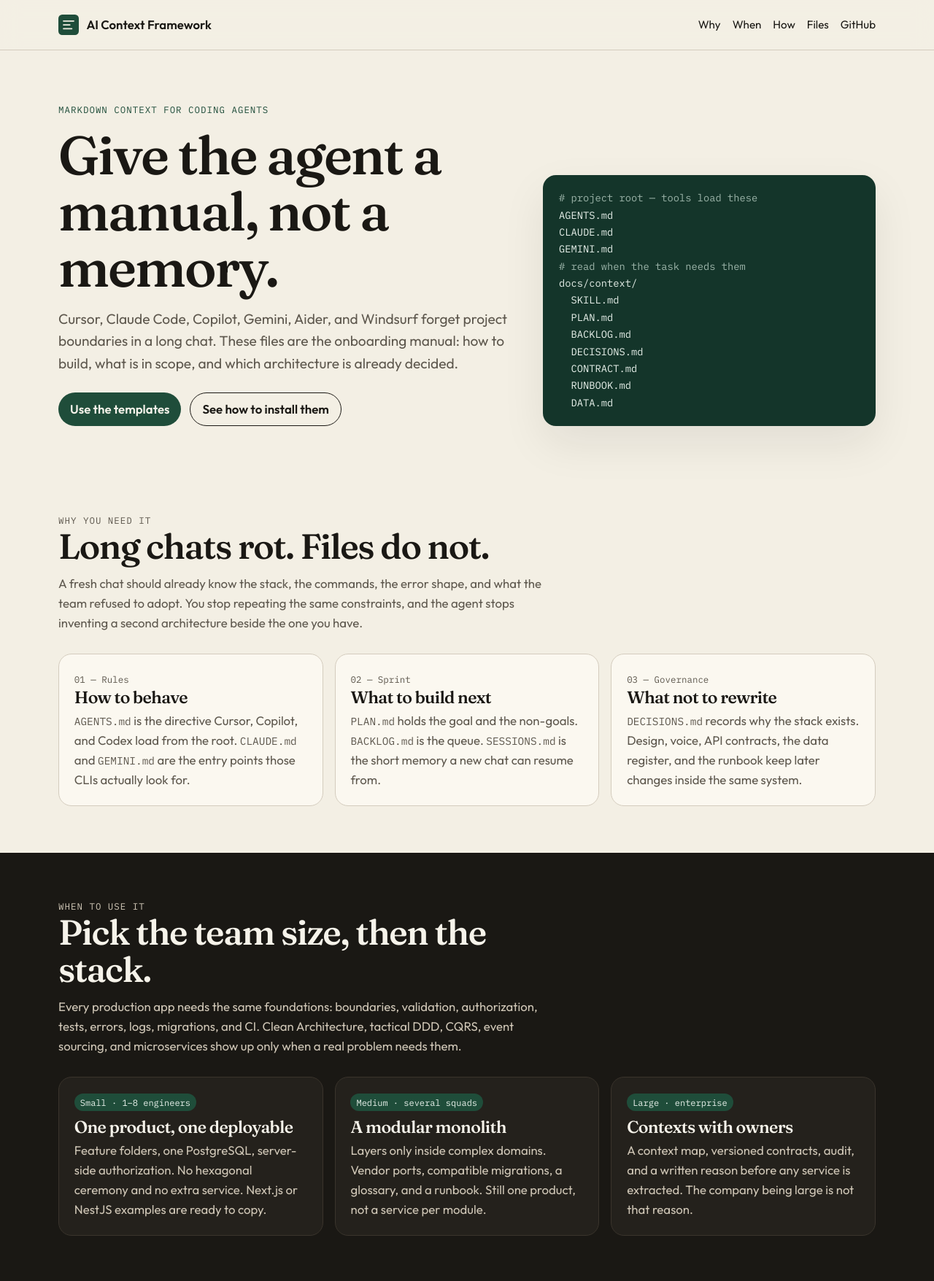
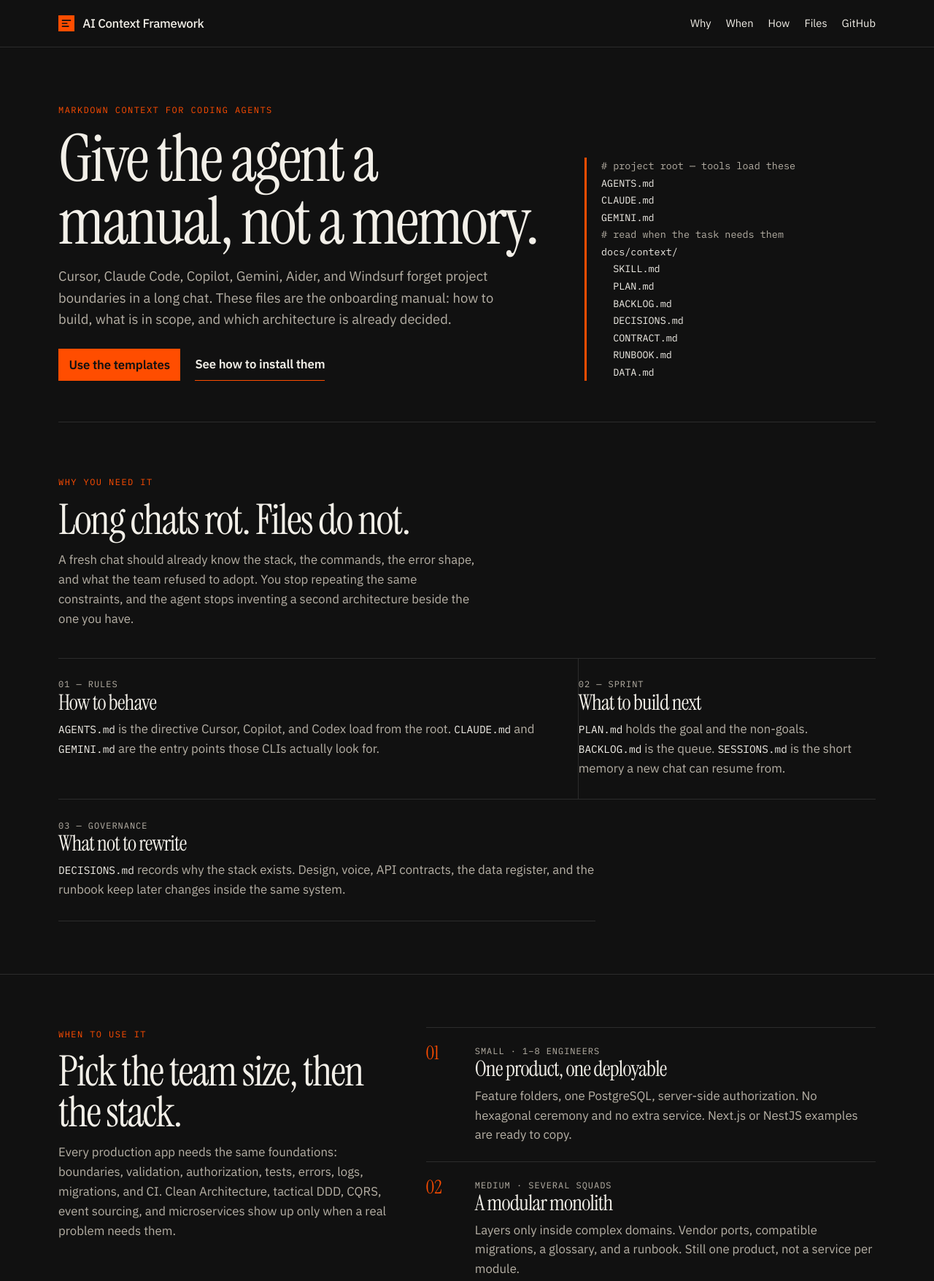
Before and after one commit to mhadikz/agent-context-framework, a plain HTML site: page docs/index.html in a window 1280 px wide. Shown: the top 1756 px of the page at 73% size. Drawn offline with Linux system fonts and the light colour scheme.

Commit message:
docs: restyle the landing page

```diff
--- a/docs/index.html
+++ b/docs/index.html
@@ -7,7 +7,7 @@
   <meta name="description" content="Markdown templates that keep AI coding agents inside your architecture. Use AGENTS.md, CLAUDE.md, and docs/context for Next.js and NestJS teams, from a small product to an enterprise.">
   <meta name="author" content="Hadi">
   <link rel="canonical" href="https://mhadikz.github.io/agent-context-framework/">
-  <meta name="theme-color" content="#1f4d3a">
+  <meta name="theme-color" content="#111111">
   <meta property="og:type" content="website">
   <meta property="og:title" content="AI Context Framework — onboarding manuals for coding agents">
   <meta property="og:description" content="Stop context rotting. Give Cursor, Claude Code, Copilot, and Gemini a small set of project files for rules, the sprint, and the architecture.">
@@ -19,7 +19,7 @@
   <link rel="icon" href="favicon.svg" type="image/svg+xml">
   <link rel="preconnect" href="https://fonts.googleapis.com">
   <link rel="preconnect" href="https://fonts.gstatic.com" crossorigin>
-  <link href="https://fonts.googleapis.com/css2?family=Fraunces:opsz,wght@9..144,560;9..144,640&family=IBM+Plex+Mono:wght@400;500&family=Outfit:wght@400;500;600&display=swap" rel="stylesheet">
+  <link href="https://fonts.googleapis.com/css2?family=IBM+Plex+Mono:wght@400;500&family=IBM+Plex+Sans:wght@400;500;600&family=Instrument+Serif:ital@0;1&display=swap" rel="stylesheet">
   <link rel="stylesheet" href="styles.css">
   <script type="application/ld+json">
   {
@@ -41,9 +41,9 @@
   <header class="site-header">
     <div class="wrap">
       <a class="brand" href="#top">
-        <svg width="28" height="28" viewBox="0 0 32 32" aria-hidden="true">
-          <rect width="32" height="32" rx="6" fill="#1f4d3a"/>
-          <path d="M8 10h16M8 16h10M8 22h13" stroke="#f3efe4" stroke-width="2" stroke-linecap="round"/>
+        <svg width="22" height="22" viewBox="0 0 32 32" aria-hidden="true">
+          <rect width="32" height="32" fill="#ff4d00"/>
+          <path d="M7 10h18M7 16h11M7 22h14" stroke="#111" stroke-width="2.4"/>
         </svg>
         AI Context Framework
       </a>
@@ -90,18 +90,18 @@ docs/context/
           <h2>Long chats rot. Files do not.</h2>
           <p>A fresh chat should already know the stack, the commands, the error shape, and what the team refused to adopt. You stop repeating the same constraints, and the agent stops inventing a second architecture beside the one you have.</p>
         </div>
-        <div class="grid-3">
-          <article class="card">
+        <div class="bento">
+          <article class="panel span">
             <p class="num">01 — Rules</p>
             <h3>How to behave</h3>
             <p><code>AGENTS.md</code> is the directive Cursor, Copilot, and Codex load from the root. <code>CLAUDE.md</code> and <code>GEMINI.md</code> are the entry points those CLIs actually look for.</p>
           </article>
-          <article class="card">
+          <article class="panel">
             <p class="num">02 — Sprint</p>
             <h3>What to build next</h3>
             <p><code>PLAN.md</code> holds the goal and the non-goals. <code>BACKLOG.md</code> is the queue. <code>SESSIONS.md</code> is the short memory a new chat can resume from.</p>
           </article>
-          <article class="card">
+          <article class="panel wide">
             <p class="num">03 — Governance</p>
             <h3>What not to rewrite</h3>
             <p><code>DECISIONS.md</code> records why the stack exists. Design, voice, API contracts, the data register, and the runbook keep later changes inside the same system.</p>
@@ -110,30 +110,39 @@ docs/context/
       </div>
     </section>
 
-    <section class="band" id="when">
-      <div class="wrap">
+    <section id="when">
+      <div class="wrap split">
         <div class="section-intro">
           <p class="kicker">When to use it</p>
           <h2>Pick the team size, then the stack.</h2>
           <p>Every production app needs the same foundations: boundaries, validation, authorization, tests, errors, logs, migrations, and CI. Clean Architecture, tactical DDD, CQRS, event sourcing, and microservices show up only when a real problem needs them.</p>
         </div>
-        <div class="grid-3">
-          <article class="size">
-            <span class="tag">Small · 1–8 engineers</span>
+        <ol class="timeline">
+          <li>
+            <span class="mark">01</span>
+            <div>
+              <p class="num">Small · 1–8 engineers</p>
               <h3>One product, one deployable</h3>
               <p>Feature folders, one PostgreSQL, server-side authorization. No hexagonal ceremony and no extra service. Next.js or NestJS examples are ready to copy.</p>
-          </article>
-          <article class="size">
-            <span class="tag">Medium · several squads</span>
+            </div>
+          </li>
+          <li>
+            <span class="mark">02</span>
+            <div>
+              <p class="num">Medium · several squads</p>
               <h3>A modular monolith</h3>
               <p>Layers only inside complex domains. Vendor ports, compatible migrations, a glossary, and a runbook. Still one product, not a service per module.</p>
-          </article>
-          <article class="size">
-            <span class="tag">Large · enterprise</span>
+            </div>
+          </li>
+          <li>
+            <span class="mark">03</span>
+            <div>
+              <p class="num">Large · enterprise</p>
               <h3>Contexts with owners</h3>
               <p>A context map, versioned contracts, audit, and a written reason before any service is extracted. The company being large is not that reason.</p>
-          </article>
             </div>
+          </li>
+        </ol>
       </div>
     </section>
 
--- a/docs/styles.css
+++ b/docs/styles.css
@@ -1,15 +1,11 @@
 :root {
-  --paper: #f3efe4;
-  --paper-2: #e7e1d4;
-  --ink: #1a1814;
-  --muted: #5e584e;
-  --line: #d4ccbe;
-  --green: #1f4d3a;
-  --green-deep: #14352a;
-  --mist: #e5f0ea;
-  --shadow: 0 24px 60px rgba(26, 24, 20, 0.08);
-  --serif: "Fraunces", "Iowan Old Style", Georgia, serif;
-  --sans: "Outfit", "Avenir Next", sans-serif;
+  --bg: #111111;
+  --ink: #f2efe8;
+  --muted: #b7b1a6;
+  --line: #2c2c2c;
+  --accent: #ff4d00;
+  --serif: "Instrument Serif", "Iowan Old Style", Georgia, serif;
+  --sans: "IBM Plex Sans", "Avenir Next", sans-serif;
   --mono: "IBM Plex Mono", ui-monospace, monospace;
 }
 
@@ -17,34 +13,31 @@
 html { scroll-behavior: smooth; }
 body {
   margin: 0;
-  background:
-    radial-gradient(900px 420px at 90% -10%, rgba(31, 77, 58, 0.08), transparent 60%),
-    var(--paper);
+  background: var(--bg);
   color: var(--ink);
   font-family: var(--sans);
   font-size: 1.05rem;
   line-height: 1.6;
 }
 img { max-width: 100%; }
-a { color: var(--green-deep); }
-a:hover { color: var(--green); }
+a { color: var(--ink); }
 :focus-visible {
-  outline: 2px solid var(--green);
+  outline: 2px solid var(--accent);
   outline-offset: 3px;
 }
 .skip {
   position: absolute;
   left: 1rem;
   top: -4rem;
-  background: var(--ink);
-  color: var(--paper);
+  background: var(--accent);
+  color: var(--bg);
   padding: 0.5rem 0.8rem;
   z-index: 10;
 }
 .skip:focus { top: 1rem; }
 
 .wrap {
-  width: min(1120px, calc(100% - 2rem));
+  width: min(1120px, calc(100% - 2.4rem));
   margin-inline: auto;
 }
 
@@ -52,8 +45,7 @@ a:hover { color: var(--green); }
   position: sticky;
   top: 0;
   z-index: 5;
-  backdrop-filter: blur(14px);
-  background: rgba(243, 239, 228, 0.88);
+  background: var(--bg);
   border-bottom: 1px solid var(--line);
 }
 .site-header .wrap {
@@ -61,157 +53,232 @@ a:hover { color: var(--green); }
   align-items: center;
   justify-content: space-between;
   gap: 1rem;
-  min-height: 4.25rem;
+  min-height: 4rem;
 }
 .brand {
   display: flex;
   align-items: center;
-  gap: 0.65rem;
+  gap: 0.7rem;
   color: var(--ink);
   text-decoration: none;
-  font-weight: 600;
+  font-weight: 500;
+  letter-spacing: -0.02em;
 }
 .brand svg { display: block; }
-.nav {
-  display: flex;
-  flex-wrap: wrap;
-  gap: 0.35rem 1rem;
-}
+.nav { display: flex; flex-wrap: wrap; gap: 0.25rem 1.25rem; }
 .nav a {
   color: var(--ink);
   text-decoration: none;
-  font-size: 0.95rem;
+  font-size: 0.92rem;
+  border-bottom: 1px solid transparent;
 }
-.nav a:hover { color: var(--green); }
+.nav a:hover { color: var(--accent); border-bottom-color: var(--accent); }
 
 .hero {
   display: grid;
-  grid-template-columns: 1.15fr 0.85fr;
-  gap: 3rem;
+  grid-template-columns: 1.25fr 0.75fr;
+  gap: 3.5rem;
   align-items: end;
-  padding: 4.5rem 0 3.5rem;
+  padding: 4.75rem 0 3.5rem;
+  border-bottom: 1px solid var(--line);
 }
 .kicker {
-  margin: 0 0 0.8rem;
-  color: var(--green);
+  margin: 0 0 0.9rem;
+  color: var(--accent);
   font-family: var(--mono);
-  font-size: 0.78rem;
+  font-size: 0.75rem;
+  letter-spacing: 0.12em;
+  text-transform: uppercase;
+}
+h1, h2, h3 {
+  font-family: var(--serif);
+  font-weight: 400;
+  letter-spacing: -0.03em;
+  line-height: 0.96;
+}
+h1 { margin: 0 0 1.1rem; font-size: clamp(3.2rem, 7vw, 5.6rem); }
+h2 { margin: 0 0 0.9rem; font-size: clamp(2.3rem, 4.5vw, 3.6rem); }
+h3 { margin: 0 0 0.45rem; font-size: 1.85rem; line-height: 1.05; }
+.lede { margin: 0 0 1.6rem; max-width: 38rem; font-size: 1.15rem; color: var(--muted); }
+.actions { display: flex; flex-wrap: wrap; align-items: center; gap: 1.25rem; }
+.button {
+  display: inline-flex;
+  align-items: center;
+  min-height: 2.75rem;
+  padding: 0.45rem 0.9rem;
+  border-radius: 0;
+  text-decoration: none;
+  font-weight: 600;
+  letter-spacing: -0.01em;
+}
+.button.primary { background: var(--accent); color: #111; }
+.button.primary:hover { background: #ff6a2a; color: #111; }
+.button.ghost {
+  padding-left: 0;
+  padding-right: 0;
+  color: var(--ink);
+  border-bottom: 1px solid var(--accent);
+}
+.button.ghost:hover { color: var(--accent); }
+
+.tree {
+  margin: 0;
+  padding: 0 0 0 1.25rem;
+  border-left: 3px solid var(--accent);
+  background: transparent;
+  color: var(--ink);
+  border-radius: 0;
+  box-shadow: none;
+  font-family: var(--mono);
+  font-size: 0.84rem;
+  line-height: 1.75;
+  overflow: auto;
+}
+.tree .dim { color: var(--muted); }
+
+section { padding: 4.5rem 0; scroll-margin-top: 4.5rem; border-bottom: 1px solid var(--line); }
+.section-intro { max-width: 36rem; }
+.section-intro p:last-child { margin: 0; color: var(--muted); }
+
+.bento {
+  display: grid;
+  grid-template-columns: 1.4fr 0.8fr;
+  gap: 0;
+  margin-top: 2.5rem;
+  border-top: 1px solid var(--line);
+}
+.panel {
+  padding: 1.6rem 1.5rem 1.8rem 0;
+  border-bottom: 1px solid var(--line);
+}
+.panel.span { padding-right: 2.5rem; border-right: 1px solid var(--line); }
+.panel.wide { grid-column: 1 / -1; padding-right: 0; max-width: 46rem; }
+.panel p, .timeline p { margin: 0; color: var(--muted); }
+.num {
+  margin: 0 0 0.85rem;
+  color: var(--accent);
+  font-family: var(--mono);
+  font-size: 0.75rem;
   letter-spacing: 0.08em;
   text-transform: uppercase;
 }
-h1, h2, h3 { font-family: var(--serif); font-weight: 560; letter-spacing: -0.03em; line-height: 1.05; }
-h1 { margin: 0 0 1rem; font-size: clamp(2.7rem, 6vw, 4.6rem); }
-h2 { margin: 0 0 0.8rem; font-size: clamp(2rem, 4vw, 3rem); }
-h3 { margin: 0 0 0.45rem; font-size: 1.45rem; }
-.lede { margin: 0 0 1.5rem; max-width: 40rem; font-size: 1.2rem; color: var(--muted); }
-.actions { display: flex; flex-wrap: wrap; gap: 0.75rem; }
-.button {
-  display: inline-flex;
-  align-items: center;
-  min-height: 2.8rem;
-  padding: 0.55rem 1rem;
-  border-radius: 999px;
-  text-decoration: none;
-  font-weight: 600;
+
+.split {
+  display: grid;
+  grid-template-columns: 0.85fr 1.15fr;
+  gap: 3rem;
+  align-items: start;
 }
-.button.primary { background: var(--green); color: #f6f3ea; }
-.button.primary:hover { background: var(--green-deep); color: #fff; }
-.button.ghost { border: 1px solid var(--ink); color: var(--ink); }
-.button.ghost:hover { background: var(--ink); color: var(--paper); }
+.timeline {
+  list-style: none;
+  margin: 0;
+  padding: 0;
+  border-top: 1px solid var(--line);
+}
+.timeline li {
+  display: grid;
+  grid-template-columns: 3.2rem 1fr;
+  gap: 1rem;
+  padding: 1.4rem 0;
+  border-bottom: 1px solid var(--line);
+}
+.mark {
+  font-family: var(--serif);
+  font-size: 1.6rem;
+  color: var(--accent);
+  line-height: 1;
+}
+.timeline li:hover .mark { color: var(--ink); }
 
-.tree {
-  margin: 0;
-  padding: 1.25rem 1.35rem;
-  background: var(--green-deep);
-  color: #e7f0ea;
-  border-radius: 18px;
-  box-shadow: var(--shadow);
-  font-family: var(--mono);
-  font-size: 0.86rem;
-  line-height: 1.7;
-  overflow: auto;
+.grid-2 { display: grid; grid-template-columns: 1.15fr 0.85fr; gap: 3rem; margin-top: 2rem; }
+.steps { list-style: none; margin: 0; padding: 0; }
+.step {
+  padding: 1.15rem 0;
+  border-top: 1px solid var(--line);
+  background: transparent;
+  border-radius: 0;
 }
-.tree .dim { color: #9db5aa; }
-
-section { padding: 4rem 0; scroll-margin-top: 5rem; }
-.section-intro { max-width: 42rem; margin-bottom: 1.75rem; }
-.section-intro p { margin: 0; color: var(--muted); }
-
-.grid-3, .grid-2 { display: grid; gap: 1rem; }
-.grid-3 { grid-template-columns: repeat(3, 1fr); }
-.grid-2 { grid-template-columns: 1.1fr 0.9fr; }
-.card, .step, .size {
-  background: rgba(255, 252, 246, 0.72);
-  border: 1px solid var(--line);
-  border-radius: 18px;
-  padding: 1.25rem 1.3rem 1.35rem;
-}
-.card p, .size p, .step p { margin: 0; color: var(--muted); }
-.num {
-  display: inline-block;
-  margin-bottom: 0.7rem;
-  color: var(--green);
-  font-family: var(--mono);
-  font-size: 0.78rem;
-}
-
-.band {
-  background: var(--ink);
-  color: #f6f3ea;
-}
-.band .section-intro p, .band p { color: #cfc6b6; }
-.band h2, .band h3 { color: #f6f3ea; }
-.size { background: #24211c; border-color: #3a342c; }
-.size strong { color: #f6f3ea; }
-.tag {
-  display: inline-block;
-  margin-bottom: 0.6rem;
-  padding: 0.15rem 0.5rem;
-  border-radius: 999px;
-  background: var(--mist);
-  color: var(--green-deep);
-  font-family: var(--mono);
-  font-size: 0.75rem;
-}
-.band .tag { background: #1f4d3a; color: #e7f0ea; }
-
-.steps { display: grid; gap: 0.8rem; }
-.file-list { margin: 0; padding-left: 1.1rem; color: var(--muted); }
-.file-list li { margin: 0.35rem 0; }
+.step:last-child { border-bottom: 1px solid var(--line); }
+.step h3 { transition: color 0.2s ease; }
+.step:hover h3 { color: var(--accent); }
+.file-list { margin: 0.6rem 0 0; padding-left: 1.1rem; color: var(--muted); }
+.file-list li { margin: 0.4rem 0; }
 .file-list code, p code, td code {
   font-family: var(--mono);
   font-size: 0.86em;
+  color: var(--ink);
 }
+.rule {
+  margin-top: 1.75rem;
+  padding-top: 1.1rem;
+  border-top: 1px solid var(--accent);
+}
+.rule p { margin: 0.4rem 0 0; color: var(--muted); }
+.rule a { color: var(--accent); }
 
-table { width: 100%; border-collapse: collapse; background: rgba(255, 252, 246, 0.72); }
-th, td { text-align: left; padding: 0.85rem 0.9rem; border-bottom: 1px solid var(--line); vertical-align: top; overflow-wrap: anywhere; }
-th { font-size: 0.82rem; letter-spacing: 0.04em; text-transform: uppercase; color: var(--muted); }
-.table-wrap { overflow-x: auto; border: 1px solid var(--line); border-radius: 18px; }
-
-.rule {
-  margin-top: 1.5rem;
-  padding: 1.2rem 1.3rem;
-  border-left: 4px solid var(--green);
-  background: var(--mist);
-  border-radius: 0 16px 16px 0;
+table { width: 100%; border-collapse: collapse; }
+th, td {
+  text-align: left;
+  padding: 0.9rem 0.8rem 0.9rem 0;
+  border-bottom: 1px solid var(--line);
+  vertical-align: top;
+  overflow-wrap: anywhere;
 }
-.rule p { margin: 0.35rem 0 0; }
+th {
+  font-family: var(--mono);
+  font-size: 0.72rem;
+  letter-spacing: 0.1em;
+  text-transform: uppercase;
+  color: var(--accent);
+  font-weight: 500;
+}
+tbody tr { transition: background-color 0.2s ease; }
+tbody tr:hover { background: #1a1a1a; }
+.table-wrap { margin-top: 2rem; border-radius: 0; }
 
 footer {
-  padding: 2rem 0 3rem;
+  padding: 1.6rem 0 2.6rem;
   color: var(--muted);
-  border-top: 1px solid var(--line);
 }
 footer .wrap { display: flex; justify-content: space-between; gap: 1rem; flex-wrap: wrap; }
 footer a { color: var(--ink); }
+footer a:hover { color: var(--accent); }
+
+.hero > *, .bento .panel, .timeline li {
+  animation: rise 0.7s cubic-bezier(0.2, 0.7, 0.2, 1) both;
+}
+.hero > div { animation-delay: 0.05s; }
+.hero .tree { animation-delay: 0.18s; }
+.bento .panel:nth-child(1) { animation-delay: 0.08s; }
+.bento .panel:nth-child(2) { animation-delay: 0.16s; }
+.bento .panel:nth-child(3) { animation-delay: 0.24s; }
+.timeline li:nth-child(1) { animation-delay: 0.08s; }
+.timeline li:nth-child(2) { animation-delay: 0.16s; }
+.timeline li:nth-child(3) { animation-delay: 0.24s; }
+@keyframes rise {
+  from { opacity: 0; transform: translateY(14px); }
+  to { opacity: 1; transform: none; }
+}
+@media (prefers-reduced-motion: reduce) {
+  .hero > *, .bento .panel, .timeline li { animation: none; }
+  html { scroll-behavior: auto; }
+}
 
 @media (max-width: 860px) {
-  .hero, .grid-3, .grid-2 { grid-template-columns: 1fr; }
-  .hero { padding-top: 2.5rem; }
+  .site-header .wrap {
+    flex-direction: column;
+    align-items: flex-start;
+    justify-content: center;
+    padding: 0.7rem 0 0.85rem;
+    gap: 0.45rem;
+  }
+  .hero, .split, .grid-2, .bento { grid-template-columns: 1fr; }
+  .hero { padding-top: 2.6rem; gap: 2rem; }
+  .panel.span { border-right: 0; padding-right: 0; }
   section { padding: 3rem 0; }
   thead { display: none; }
   table, tbody, tr, td { display: block; width: 100%; }
-  tr { padding: 0.85rem 0.2rem; border-bottom: 1px solid var(--line); }
-  td { border-bottom: 0; padding: 0.15rem 0.9rem; }
-  td:first-child { font-weight: 600; padding-top: 0.35rem; }
+  tr { padding: 0.85rem 0; border-bottom: 1px solid var(--line); }
+  td { border-bottom: 0; padding: 0.15rem 0; }
+  td:first-child { color: var(--ink); font-weight: 600; }
 }
```
Also changed, not shown: docs/favicon.svg. Lines whose indentation alone changed are shown as unchanged.
